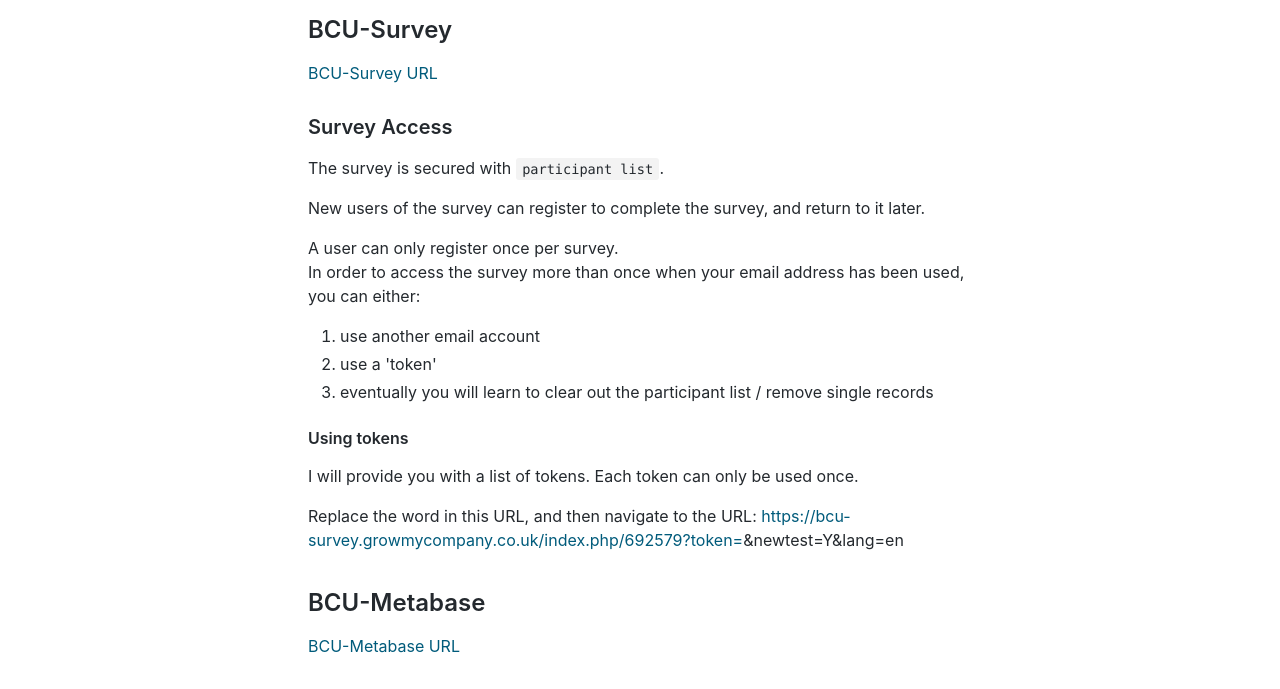
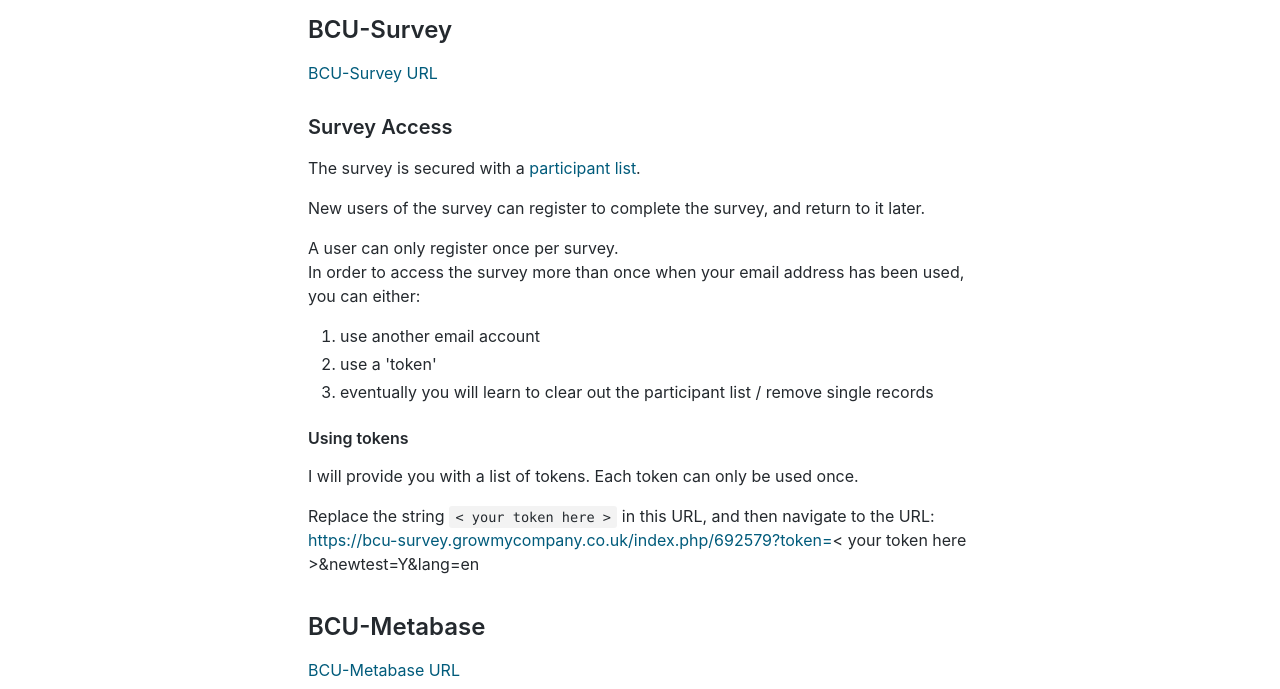
Before and after one commit to msdcanderson/bcu, a plain HTML site: page bcu-docs/website/build/bcu/docs/overview.html in a window 1280 px wide. Shown: the part 263-952 px from the top of the page. Drawn offline with nearby package versions, Linux system fonts and the light colour scheme.

Commit message:
update changes

```diff
--- a/bcu-docs/website/build/bcu/docs/overview.html
+++ b/bcu-docs/website/build/bcu/docs/overview.html
@@ -54,7 +54,7 @@
 <h2><a class="anchor" aria-hidden="true" id="bcu-survey"></a><a href="#bcu-survey" aria-hidden="true" class="hash-link"><svg class="hash-link-icon" aria-hidden="true" height="16" version="1.1" viewBox="0 0 16 16" width="16"><path fill-rule="evenodd" d="M4 9h1v1H4c-1.5 0-3-1.69-3-3.5S2.55 3 4 3h4c1.45 0 3 1.69 3 3.5 0 1.41-.91 2.72-2 3.25V8.59c.58-.45 1-1.27 1-2.09C10 5.22 8.98 4 8 4H4c-.98 0-2 1.22-2 2.5S3 9 4 9zm9-3h-1v1h1c1 0 2 1.22 2 2.5S13.98 12 13 12H9c-.98 0-2-1.22-2-2.5 0-.83.42-1.64 1-2.09V6.25c-1.09.53-2 1.84-2 3.25C6 11.31 7.55 13 9 13h4c1.45 0 3-1.69 3-3.5S14.5 6 13 6z"></path></svg></a>BCU-Survey</h2>
 <p><a href="https://bcu-survey.growmycompany.co.uk">BCU-Survey URL</a></p>
 <h3><a class="anchor" aria-hidden="true" id="survey-access"></a><a href="#survey-access" aria-hidden="true" class="hash-link"><svg class="hash-link-icon" aria-hidden="true" height="16" version="1.1" viewBox="0 0 16 16" width="16"><path fill-rule="evenodd" d="M4 9h1v1H4c-1.5 0-3-1.69-3-3.5S2.55 3 4 3h4c1.45 0 3 1.69 3 3.5 0 1.41-.91 2.72-2 3.25V8.59c.58-.45 1-1.27 1-2.09C10 5.22 8.98 4 8 4H4c-.98 0-2 1.22-2 2.5S3 9 4 9zm9-3h-1v1h1c1 0 2 1.22 2 2.5S13.98 12 13 12H9c-.98 0-2-1.22-2-2.5 0-.83.42-1.64 1-2.09V6.25c-1.09.53-2 1.84-2 3.25C6 11.31 7.55 13 9 13h4c1.45 0 3-1.69 3-3.5S14.5 6 13 6z"></path></svg></a>Survey Access</h3>
-<p>The survey is secured with <code>participant list</code>.</p>
+<p>The survey is secured with a <a href="https://manual.limesurvey.org/Survey_participants#Introduction">participant list</a>.</p>
 <p>New users of the survey can register to complete the survey, and return to it later.</p>
 <p>A user can only register once per survey.<br>
 In order to access the survey more than once when your email address has been used, you can either:</p>
@@ -65,8 +65,8 @@
 </ol>
 <h4><a class="anchor" aria-hidden="true" id="using-tokens"></a><a href="#using-tokens" aria-hidden="true" class="hash-link"><svg class="hash-link-icon" aria-hidden="true" height="16" version="1.1" viewBox="0 0 16 16" width="16"><path fill-rule="evenodd" d="M4 9h1v1H4c-1.5 0-3-1.69-3-3.5S2.55 3 4 3h4c1.45 0 3 1.69 3 3.5 0 1.41-.91 2.72-2 3.25V8.59c.58-.45 1-1.27 1-2.09C10 5.22 8.98 4 8 4H4c-.98 0-2 1.22-2 2.5S3 9 4 9zm9-3h-1v1h1c1 0 2 1.22 2 2.5S13.98 12 13 12H9c-.98 0-2-1.22-2-2.5 0-.83.42-1.64 1-2.09V6.25c-1.09.53-2 1.84-2 3.25C6 11.31 7.55 13 9 13h4c1.45 0 3-1.69 3-3.5S14.5 6 13 6z"></path></svg></a>Using tokens</h4>
 <p>I will provide you with a list of tokens. Each token can only be used once.</p>
-<p>Replace the word <your token here> in this URL, and then navigate to the URL:
-<a href="https://bcu-survey.growmycompany.co.uk/index.php/692579?token=">https://bcu-survey.growmycompany.co.uk/index.php/692579?token=</a><your token here>&amp;newtest=Y&amp;lang=en</p>
+<p>Replace the string <code>&lt; your token here &gt;</code> in this URL, and then navigate to the URL:
+<a href="https://bcu-survey.growmycompany.co.uk/index.php/692579?token=">https://bcu-survey.growmycompany.co.uk/index.php/692579?token=</a>&lt; your token here &gt;&amp;newtest=Y&amp;lang=en</p>
 <h2><a class="anchor" aria-hidden="true" id="bcu-metabase"></a><a href="#bcu-metabase" aria-hidden="true" class="hash-link"><svg class="hash-link-icon" aria-hidden="true" height="16" version="1.1" viewBox="0 0 16 16" width="16"><path fill-rule="evenodd" d="M4 9h1v1H4c-1.5 0-3-1.69-3-3.5S2.55 3 4 3h4c1.45 0 3 1.69 3 3.5 0 1.41-.91 2.72-2 3.25V8.59c.58-.45 1-1.27 1-2.09C10 5.22 8.98 4 8 4H4c-.98 0-2 1.22-2 2.5S3 9 4 9zm9-3h-1v1h1c1 0 2 1.22 2 2.5S13.98 12 13 12H9c-.98 0-2-1.22-2-2.5 0-.83.42-1.64 1-2.09V6.25c-1.09.53-2 1.84-2 3.25C6 11.31 7.55 13 9 13h4c1.45 0 3-1.69 3-3.5S14.5 6 13 6z"></path></svg></a>BCU-Metabase</h2>
 <p><a href="https://bcu-metabase.growmycompany.co.uk">BCU-Metabase URL</a></p>
 </span></div></article></div><div class="docs-prevnext"></div></div></div><nav class="onPageNav"><ul class="toc-headings"><li><a href="#bcu-survey">BCU-Survey</a><ul class="toc-headings"><li><a href="#survey-access">Survey Access</a></li></ul></li><li><a href="#bcu-metabase">BCU-Metabase</a></li></ul></nav></div><footer class="nav-footer" id="footer"><a href="https://www.banksearch-consultancy.com/" target="_blank" class="banksearchHome"><section class="copyright">Copyright © 2019 BankSearch Information Consultancy Ltd.</section></a></footer></div></body></html>
```
Also changed, not shown: bcu-docs/website/build/bcu/docs/overview/index.html (+3 -3 lines).
